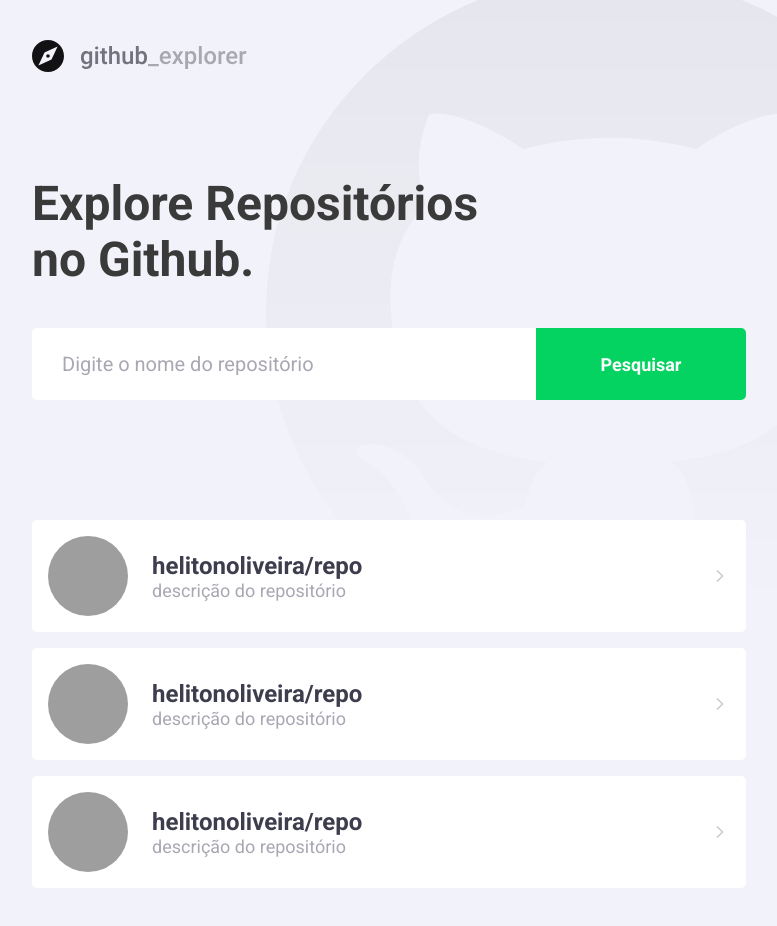
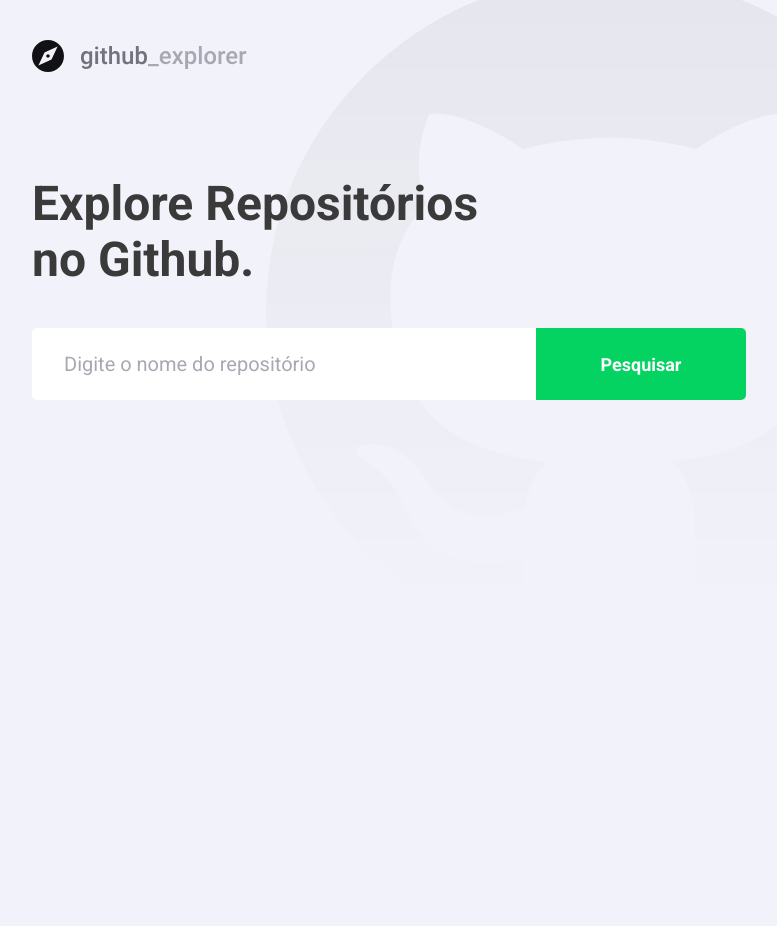
Before and after one commit to helitonoliveiraa/github-explorer, a React (Create React App) app: page / in a window 1280 px wide. Shown: the whole page, without its empty margins (148-925 px from the left). After the commit the page ends 800 px from the top, so only its background shows below. Built offline with nearby package versions, Linux system fonts and the light colour scheme; grey boxes are pictures that could not be loaded.

Commit message:
:sparkles: feat: get repository from API and show feedback error

```diff
--- a/package.json
+++ b/package.json
@@ -10,6 +10,7 @@
     "@types/node": "^12.0.0",
     "@types/react": "^16.9.53",
     "@types/react-dom": "^16.9.8",
+    "axios": "^0.21.0",
     "polished": "^4.0.3",
     "react": "^17.0.1",
     "react-dom": "^17.0.1",
--- a/src/pages/Dashboard/index.tsx
+++ b/src/pages/Dashboard/index.tsx
@@ -1,64 +1,87 @@
-import React from 'react';
+import React, { useState, FormEvent } from 'react';
 import { FiChevronRight } from 'react-icons/fi';
 
 import logoImg from '../../assets/logo.svg';
+import api from '../../service/api';
 
-import { Title, Form, Repositories } from './styles';
+// eslint-disable-next-line prettier/prettier
+import {
+  Title, Form, Repositories, Error,
+} from './styles';
 
-const Dashboard: React.FC = () => (
+interface Respository {
+  full_name: string;
+  description: string;
+  owner: {
+    login: string;
+    avatar_url: string;
+  };
+}
+
+const Dashboard: React.FC = () => {
+  const [inputError, setInputError] = useState('');
+  const [newRepository, setNewRepository] = useState('');
+  const [repositories, setRepositories] = useState<Respository[]>([]);
+
+  async function handleAddRepository(
+    event: FormEvent<HTMLFormElement>,
+  ): Promise<void> {
+    event.preventDefault();
+
+    if (!newRepository) {
+      setInputError('Digite o autor/nome do repositório!');
+      return;
+    }
+
+    try {
+      const response = await api.get<Respository>(`repos/${newRepository}`);
+
+      const repository = response.data;
+
+      setRepositories([...repositories, repository]);
+      setNewRepository('');
+      setInputError('');
+    } catch (err) {
+      setInputError('Erro nas busca por esse repositório!');
+    }
+  }
+
+  return (
     <>
       <img src={logoImg} alt="Logo Github Explore" />
       <Title>Explore Repositórios no Github.</Title>
 
-    <Form>
-      <input type="text" placeholder="Digite o nome do repositório" />
-      <button type="button">Pesquisar</button>
+      <Form hasError={!!inputError} onSubmit={handleAddRepository}>
+        <input
+          type="text"
+          placeholder="Digite o nome do repositório"
+          value={newRepository}
+          onChange={e => setNewRepository(e.target.value)}
+        />
+        <button type="submit">Pesquisar</button>
       </Form>
 
+      {inputError && <Error>{inputError}</Error>}
+
       <Repositories>
-      <a href="teste">
+        {repositories.map(repository => (
+          <a key={repository.owner.login} href="teste">
             <img
-          src="https://avatars3.githubusercontent.com/u/45343619?s=460&u=1929279b8eb8dbe2434c20e7ad7e239674b4cc17&v=4"
-          alt="heliton"
+              src={repository.owner.avatar_url}
+              alt={repository.owner.login}
             />
 
             <div>
-          <strong>helitonoliveira/repo</strong>
-          <p>descrição do repositório</p>
+              <strong>{repository.full_name}</strong>
+              <p>{repository.description}</p>
             </div>
 
             <FiChevronRight size={20} color="#C9C9D4" />
           </a>
-
-      <a href="teste">
-        <img
-          src="https://avatars3.githubusercontent.com/u/45343619?s=460&u=1929279b8eb8dbe2434c20e7ad7e239674b4cc17&v=4"
-          alt="heliton"
-        />
-
-        <div>
-          <strong>helitonoliveira/repo</strong>
-          <p>descrição do repositório</p>
-        </div>
-
-        <FiChevronRight size={20} color="#C9C9D4" />
-      </a>
-
-      <a href="teste">
-        <img
-          src="https://avatars3.githubusercontent.com/u/45343619?s=460&u=1929279b8eb8dbe2434c20e7ad7e239674b4cc17&v=4"
-          alt="heliton"
-        />
-
-        <div>
-          <strong>helitonoliveira/repo</strong>
-          <p>descrição do repositório</p>
-        </div>
-
-        <FiChevronRight size={20} color="#C9C9D4" />
-      </a>
+        ))}
       </Repositories>
     </>
   );
+};
 
 export default Dashboard;
--- a/src/pages/Dashboard/styles.ts
+++ b/src/pages/Dashboard/styles.ts
@@ -1,5 +1,10 @@
-import styled from 'styled-components';
+/* eslint-disable prettier/prettier */
+import styled, { css } from 'styled-components';
 import { shade } from 'polished';
+
+interface FormProps {
+  hasError: boolean;
+}
 
 export const Title = styled.h1`
   font-size: 48px;
@@ -9,7 +14,7 @@ export const Title = styled.h1`
   line-height: 56px;
 `;
 
-export const Form = styled.form`
+export const Form = styled.form<FormProps>`
   margin-top: 40px;
   max-width: 714px;
   display: flex;
@@ -22,6 +27,13 @@ export const Form = styled.form`
     border-radius: 5px 0 0 5px;
     font-size: 20px;
     color: #3a3a3a;
+    border: 2px solid #fff;
+
+    ${({ hasError }) => hasError
+      && css`
+        border-color: #f03442;
+        border-right: none;
+      `}
 
     ::placeholder {
       color: #a8a8b3;
@@ -43,6 +55,11 @@ export const Form = styled.form`
       background: ${shade(0.2, '#04d361')};
     }
   }
+`;
+
+export const Error = styled.p`
+  color: #f03442;
+  margin-top: 5px;
 `;
 
 export const Repositories = styled.ul`
@@ -76,6 +93,7 @@ export const Repositories = styled.ul`
     }
 
     div {
+      flex: 1;
       margin-left: 24px;
 
       strong {
--- /dev/null
+++ b/src/service/api.ts
@@ -0,0 +1,7 @@
+import axios from 'axios';
+
+const api = axios.create({
+  baseURL: 'http://api.github.com',
+});
+
+export default api;
```
Also changed, not shown: .eslintrc.json, 1 other file (tests, documents, lock files or other folders). Lines whose indentation alone changed are shown as unchanged.
